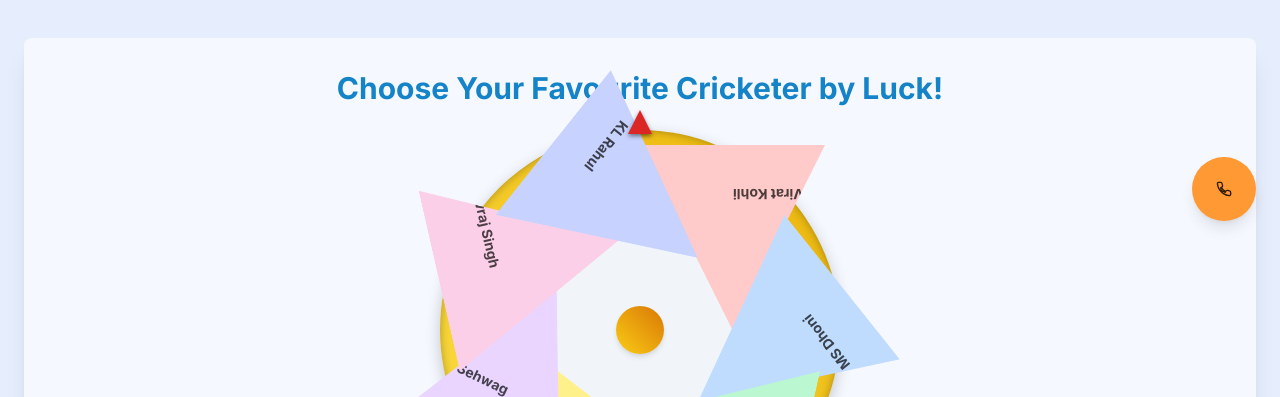
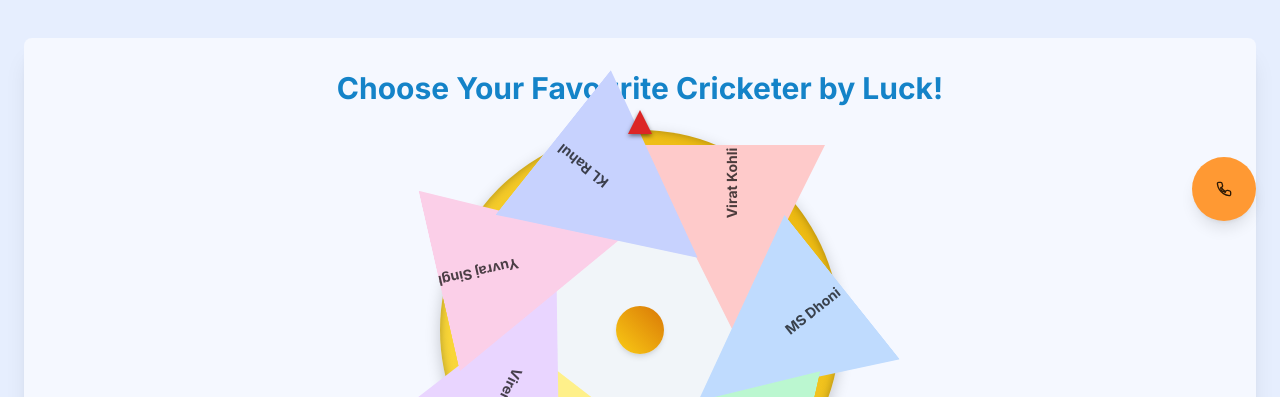
Before and after one commit to susilbehera788-art/11, a Next.js app: page / in a window 1280 px wide. Shown: the part 555-952 px from the top of the page. Built offline with nearby package versions, Linux system fonts and the light colour scheme.

Commit message:
Okay, in the spelling of the cricketer name are not in a system mate way

```diff
--- a/src/components/spin-wheel.tsx
+++ b/src/components/spin-wheel.tsx
@@ -123,13 +123,13 @@ export function SpinWheel() {
               }}
             >
               <div
-                className={cn('absolute inset-0', color)}
+                className={cn('absolute inset-0 flex items-start justify-center', color)}
               >
-                <div className="flex h-full items-start justify-center pt-4 md:pt-6">
-                  <span className="text-xs font-bold text-black/70 md:text-sm" style={{ transform: `rotate(90deg) translate(-50%, -50%)`, transformOrigin: 'center', writingMode: 'vertical-rl', textOrientation: 'mixed' }}>
-                    {name}
-                  </span>
-                </div>
+                <span
+                  className="mt-[15%] -rotate-90 text-xs font-bold text-black/70 md:text-sm"
+                >
+                  {name}
+                </span>
               </div>
             </div>
           ))}
```
